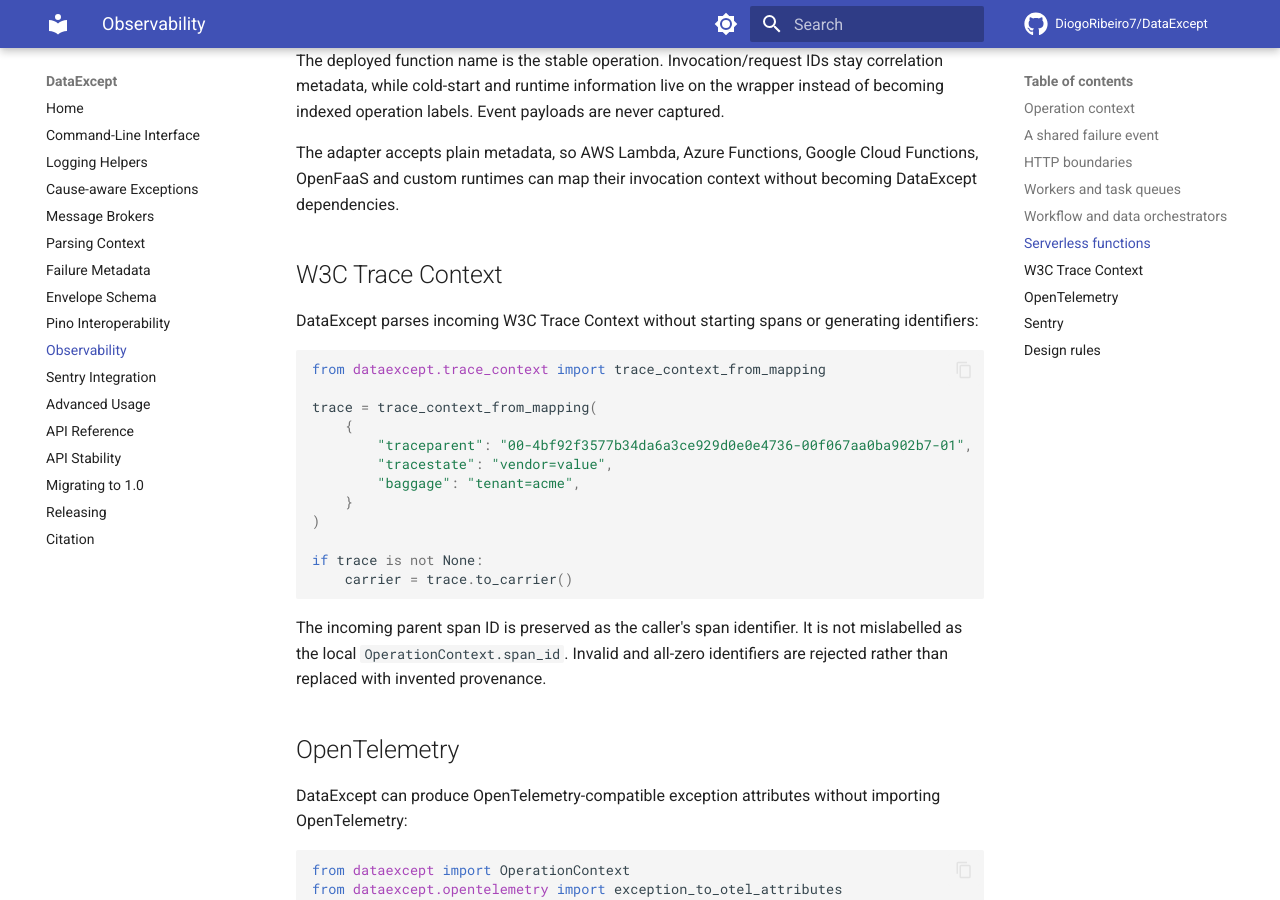
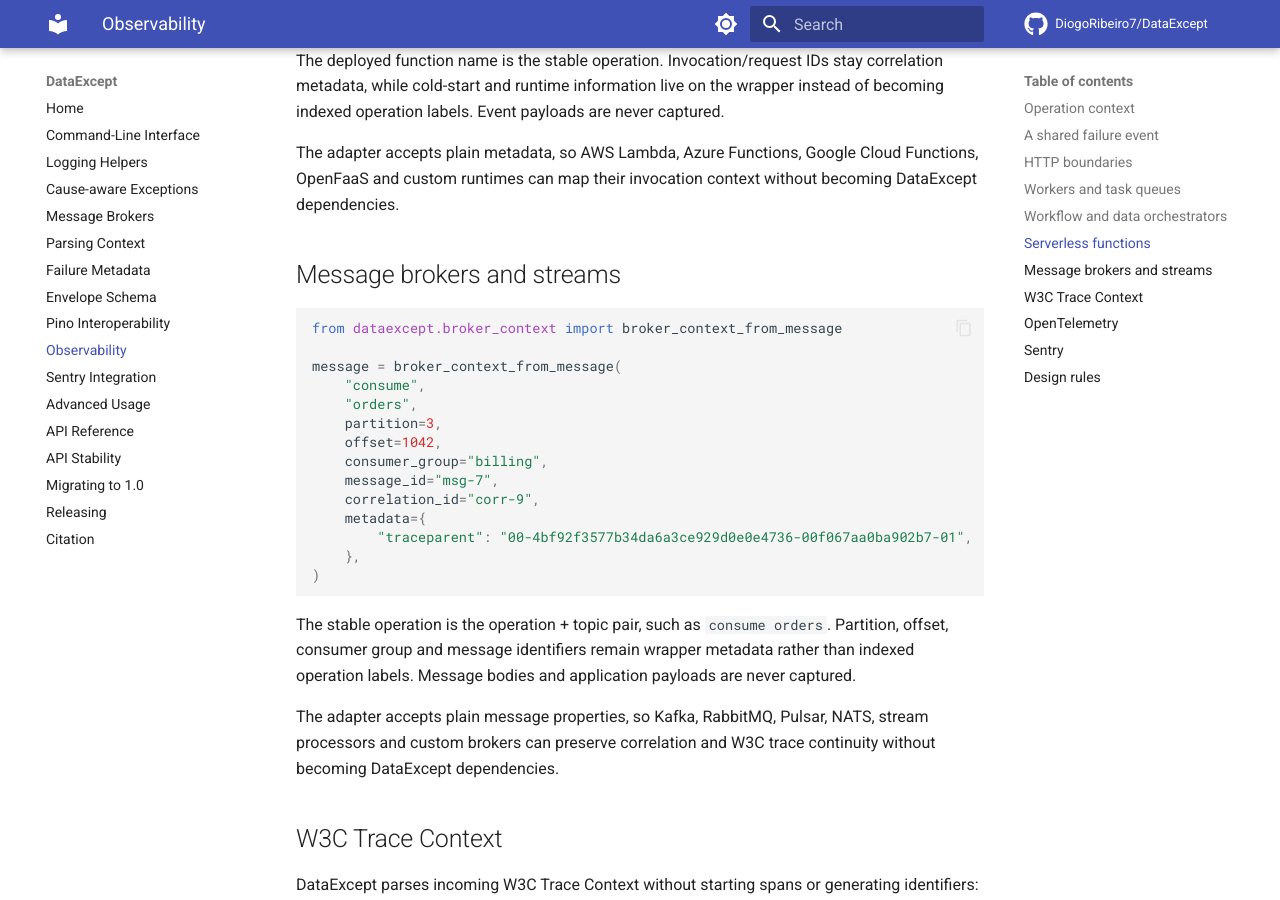
Before and after one commit to DiogoRibeiro7/DataExcept, an MkDocs documentation site: the page built from docs/observability.md, in a window 1280 px wide and 900 px high, scrolled down 2958 px. Built offline with MkDocs 1.6.1 and Material for MkDocs 9.7.7, drawn with Linux system fonts in a browser that asks for light colours; comment, search, counter and statistics services are not loaded.

Commit message:
docs: document broker observability context

````diff
--- a/docs/observability.md
+++ b/docs/observability.md
@@ -150,6 +150,34 @@ The adapter accepts plain metadata, so AWS Lambda, Azure Functions, Google
 Cloud Functions, OpenFaaS and custom runtimes can map their invocation context
 without becoming DataExcept dependencies.
 
+## Message brokers and streams
+
+```python
+from dataexcept.broker_context import broker_context_from_message
+
+message = broker_context_from_message(
+    "consume",
+    "orders",
+    partition=3,
+    offset=1042,
+    consumer_group="billing",
+    message_id="msg-7",
+    correlation_id="corr-9",
+    metadata={
+        "traceparent": "00-4bf92f3577b34da6a3ce929d0e0e4736-00f067aa0ba902b7-01",
+    },
+)
+```
+
+The stable operation is the operation + topic pair, such as
+`consume orders`. Partition, offset, consumer group and message identifiers
+remain wrapper metadata rather than indexed operation labels. Message bodies and
+application payloads are never captured.
+
+The adapter accepts plain message properties, so Kafka, RabbitMQ, Pulsar, NATS,
+stream processors and custom brokers can preserve correlation and W3C trace
+continuity without becoming DataExcept dependencies.
+
 ## W3C Trace Context
 
 DataExcept parses incoming W3C Trace Context without starting spans or
````
